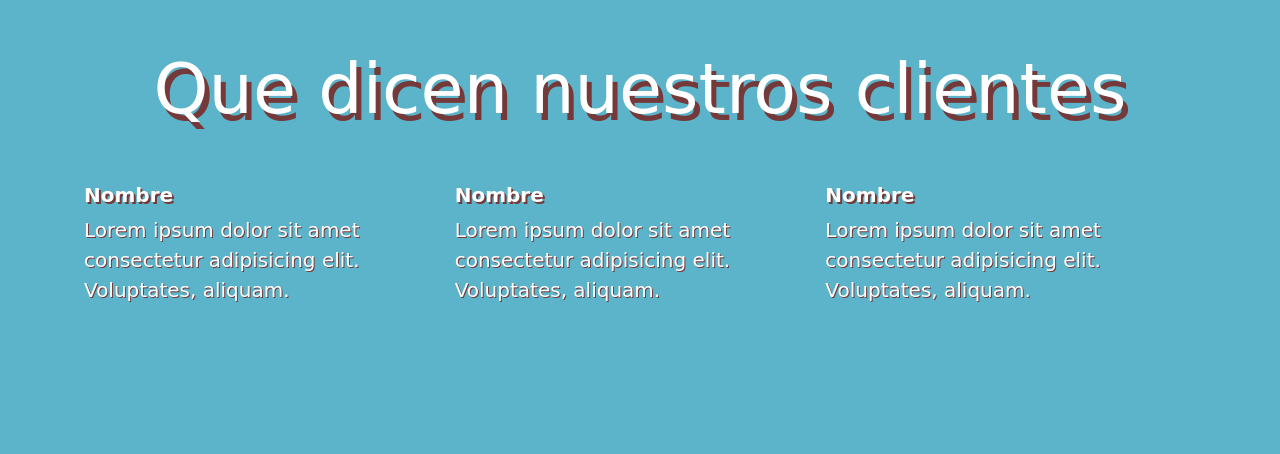
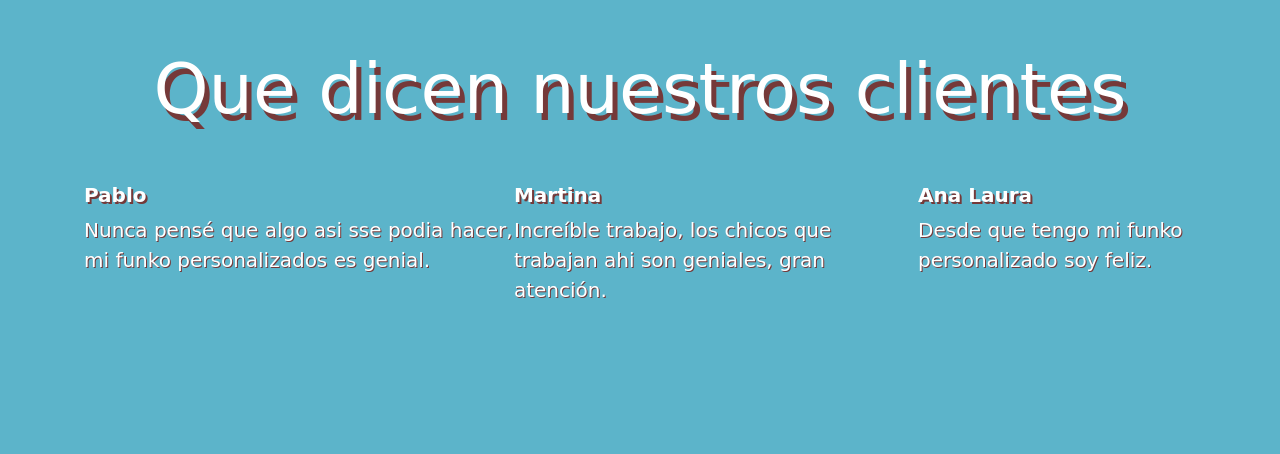
Before and after one commit to ExequielRamirez22559/AteneaPop, a website: page index.html in a window 1280 px wide. Shown: the part 1369-1823 px from the top of the page. Drawn offline with nearby package versions, Linux system fonts and the light colour scheme; a web font is replaced by a local one.

Commit message:
saque los lorems de los comentarios y agregue comentarios reales

```diff
--- a/index.html
+++ b/index.html
@@ -111,23 +111,23 @@
                             <div>
                                 <!--<img src="" alt="">-->
                                 <div class="caja_comentarios">
-                                    <h4>Nombre</h4>
-                                    <p>Lorem ipsum dolor sit amet consectetur adipisicing elit. Voluptates, aliquam.</p>
+                                    <h4>Pablo</h4>
+                                    <p>Nunca pensé que algo asi sse podia hacer, mi funko personalizados es genial.</p>
                                 </div>
                             </div>
                             <div>
                                 <!--<img src="" alt="">-->
                                 <div class="caja_comentarios">
-                                    <h4>Nombre</h4>
-                                    <p>Lorem ipsum dolor sit amet consectetur adipisicing elit. Voluptates, aliquam.</p>
+                                    <h4>Martina</h4>
+                                    <p>Increíble trabajo, los chicos que trabajan ahi son geniales, gran atención.</p>
                                 </div>
                             </div>
 
                             <div class="caja_comentarios">
                                 <!--<img src="" alt="">-->
                                 <div>
-                                    <h4>Nombre</h4>
-                                    <p>Lorem ipsum dolor sit amet consectetur adipisicing elit. Voluptates, aliquam.</p>
+                                    <h4>Ana Laura</h4>
+                                    <p>Desde que tengo mi funko personalizado soy feliz.</p>
                                 </div>
                             </div>
                     </div>
```
